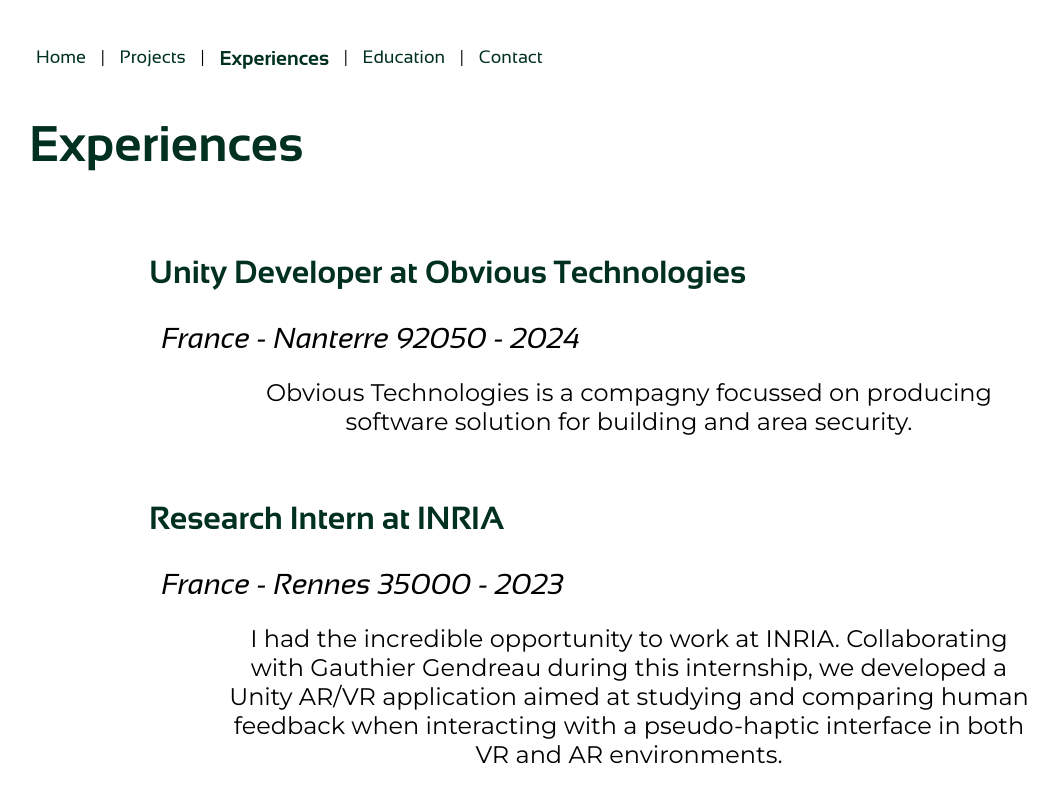
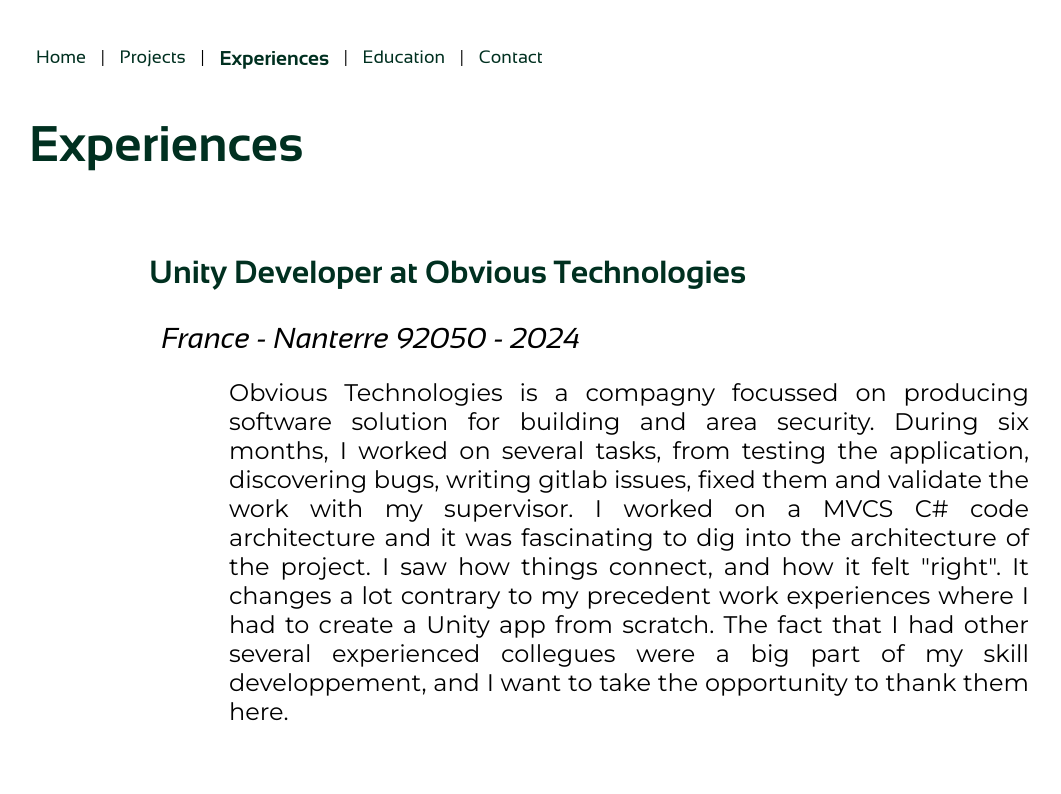
Before and after one commit to Antoinoe/noe-guillaumin-portfolio, a Vue app: page /Experiences in a window 1280 px wide. Shown: the top 794 px of the page, without its empty margins (11-1072 px from the left). Built offline with nearby package versions, Linux system fonts and the light colour scheme.

Commit message:
Tried to fix footer, more images have their url fixed

```diff
--- a/src/App.vue
+++ b/src/App.vue
@@ -17,12 +17,5 @@
 </template>
 
 <style scoped>
-@import "@/assets/tools.css";
 
-html,
-body,
-#app {
-  height: 100%;
-  margin: 0;
-}
 </style>
--- a/src/components/Footer.vue
+++ b/src/components/Footer.vue
@@ -15,7 +15,7 @@
 
 .content p {
     text-align: center;
-    color: #000000;
+    color: var(--pure-black);
     font-family: "Montserrat";
     font-size: 12px;
 }
--- a/src/views/ContactsView.vue
+++ b/src/views/ContactsView.vue
@@ -49,6 +49,9 @@
 
 <style scoped>
 #page_content {
+    display: flex;
+    flex-direction: column;
+    min-height: 74vh;
     width: max-content;
 }
 
--- a/src/views/ExperiencesView.vue
+++ b/src/views/ExperiencesView.vue
@@ -15,7 +15,12 @@
         <h3>Unity Developer at Obvious Technologies</h3>
         <div class="subtitle">France - Nanterre 92050 - 2024</div>
         <p class="expe_content">Obvious Technologies is a compagny focussed on producing software solution for building
-            and area security.</p>
+            and area security. During six months, I worked on several tasks, from testing the application, discovering
+            bugs, writing gitlab issues, fixed them and validate the work with my supervisor. I worked on a MVCS C# code
+            architecture and it was fascinating to dig into the architecture of the project. I saw how things connect,
+            and how it felt "right". It changes a lot contrary to my precedent work experiences where I had to create a
+            Unity app from scratch. The fact that I had other several experienced collegues were a big part of my skill
+            developpement, and I want to take the opportunity to thank them here.</p>
         <p class="expe_content"></p>
         <!-- <img src="../../public/img/shelf.png" alt="graphic of how the user interact in AR with vertical farming." width="480px" class="experienceImg"> -->
         <h3>Research Intern at INRIA</h3>
@@ -29,8 +34,8 @@
             to develop a tactile device for users to interact with, visually presented as a device with simulated
             vibration effects. Through manipulating the visual effects, their intensity, and the strength of the
             vibrator, we aimed to determine which combination offered the most "realistic" experience to the user.</p>
-        <img src="/img/inria_diagram.png"
-            alt="Diagram that shows how the user interacts with the application" width="480px" class="experienceImg">
+        <img src="/img/inria_diagram.png" alt="Diagram that shows how the user interacts with the application"
+            width="480px" class="experienceImg">
         <h3>Unity AR Dev Intern at Farm3</h3>
         <div class="subtitle">France - Paris 75005 - 2022</div>
         <p class="expe_content">Farm3 is a French startup specializing in the creation of an optimized structure for
@@ -39,8 +44,8 @@
             augmented reality application allowing users to scan a plant, access its data, and make modifications as
             necessary.</p>
         <p class="expe_content">It's during this internship I've heavilly developped an interest to XR application. </p>
-        <img src="/img/shelf.png" alt="graphic of how the user interact in AR with vertical farming."
-            width="480px" class="experienceImg">
+        <img src="/img/shelf.png" alt="graphic of how the user interact in AR with vertical farming." width="480px"
+            class="experienceImg">
     </div>
 
 </template>
@@ -76,7 +81,7 @@
     text-justify: inter-word;
     color: var(--pure-black);
     font-family: "Montserrat";
-    text-align: center;
+    text-align: justify;
     min-width: 500px;
 }
 
--- a/src/views/HomeView.vue
+++ b/src/views/HomeView.vue
@@ -13,7 +13,7 @@
 
     <div class="vignette">
       <img
-        :src="isEasterEggActive ? './public/img/space_dreamer_25-modified.png' : 'img/noeguillaumin_pp_circled-min.png'"
+        :src="isEasterEggActive ? 'img/space_dreamer_25-modified.png' : 'img/noeguillaumin_pp_circled-min.png'"
         alt="Photo de profil de Noé Guillaumin" class="profile-picture" @click="easterEggClick">
 
       <div class="about-me">
@@ -51,7 +51,7 @@
 const isEasterEggActive = ref(false)
 const audio = new Audio('./public/mp3/resonance.mp3')
 const easterEggAuthorized = true;
-audio.volume = 0.3 // volume à 30%
+audio.volume = 0.3
 
 function easterEggClick() {
   if (easterEggAuthorized) {
@@ -72,7 +72,6 @@
       audio.currentTime = 0
       audio.play()
 
-      // désactive après 30 secondes
       setTimeout(() => {
         isEasterEggActive.value = false
       }, 23000)
@@ -97,7 +96,7 @@
 .globalContent {
   display: flex;
   flex-direction: column;
-  min-height: 100vh;
+  min-height:96vh;
   background: white;
   transition: background-color 3s ease, color 1s ease;
 }
@@ -138,14 +137,14 @@
 .profile-picture {
   display: block;
   width: 240px;
-  transition: opacity 3s ease;
+  transition: opacity 1s ease;
 }
 
-.profile-picture[src*="./public/img/space_dreamer_25-modified.png"] {
+.profile-picture[src*="/img/space_dreamer_25-modified.png"] {
   opacity: 1;
 }
 
-.profile-picture[src*="./public/img/noeguillaumin_pp_circled-min.png"] {
+.profile-picture[src*="/img/noeguillaumin_pp_circled-min.png"] {
   opacity: 1;
 }
 
@@ -171,7 +170,7 @@
 }
 
 .links .linkItem {
-  padding: 2em;
+  padding: 1em;
 }
 
 .links .linkItem a {
@@ -222,7 +221,7 @@
 
 .contactMe {
   display: inline;
-  margin-top: 5vw;
+  margin-top: 1em;
   color: var(--pure-black);
   font-family: "Montserrat";
   font-size: 32px;
@@ -252,9 +251,4 @@
 .contactMe .linkItem {
   align-self: center;
 }
-
-footer {
-  flex-shrink: 0;
-  text-align: center;
-}
 </style>
```
